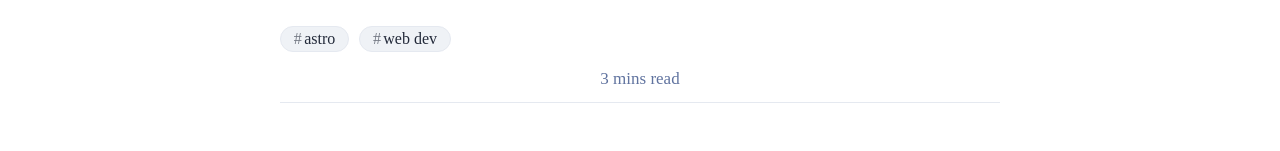
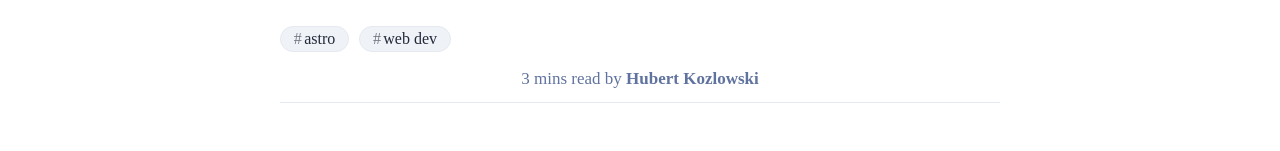
Before and after one commit to hubert-kozlowski/cs4421-astro-blog, an Astro site: page /blog/first-post in a window 1280 px wide. Shown: the part 796-947 px from the top of the page. Built offline with nearby package versions, Linux system fonts and the light colour scheme; Astro itself is replaced by a stand-in of ours.

Commit message:
fix: resolve TypeScript type errors in ReadingTime component
- Fix generic type constraint: remove non-existent 'article' collection type
- Correct authorProfile type to CollectionEntry<'authors'>
- Fix property access from authorProfile.data.author to authorProfile.data.name
- All tests passing, build successful, ready for code review

```diff
--- a/src/components/ReadingTime.astro
+++ b/src/components/ReadingTime.astro
@@ -1,10 +1,10 @@
 ---
 import type { CollectionEntry } from 'astro:content';
 
-interface Props<T extends 'blog' | 'article' = 'blog'> {
+interface Props {
 	body?: string;
 	toc?: boolean;
-	authorProfile?: CollectionEntry<T>;
+	authorProfile?: CollectionEntry<'authors'>;
 }
 
 const { body = '', toc, authorProfile } = Astro.props;
@@ -17,10 +17,10 @@ const minutes = Math.max(1, Math.ceil(words / 200)); // Minimum 1 minute
 <div class="reading-time">
 	{minutes} {minutes === 1 ? 'min' : 'mins'} read
 	{
-		!toc && authorProfile && authorProfile.data.author && (
+		!toc && authorProfile && authorProfile.data.name && (
 			<>
 				{' '}
-				by <strong>{authorProfile.data.author}</strong>
+				by <strong>{authorProfile.data.name}</strong>
 			</>
 		)
 	}
```
